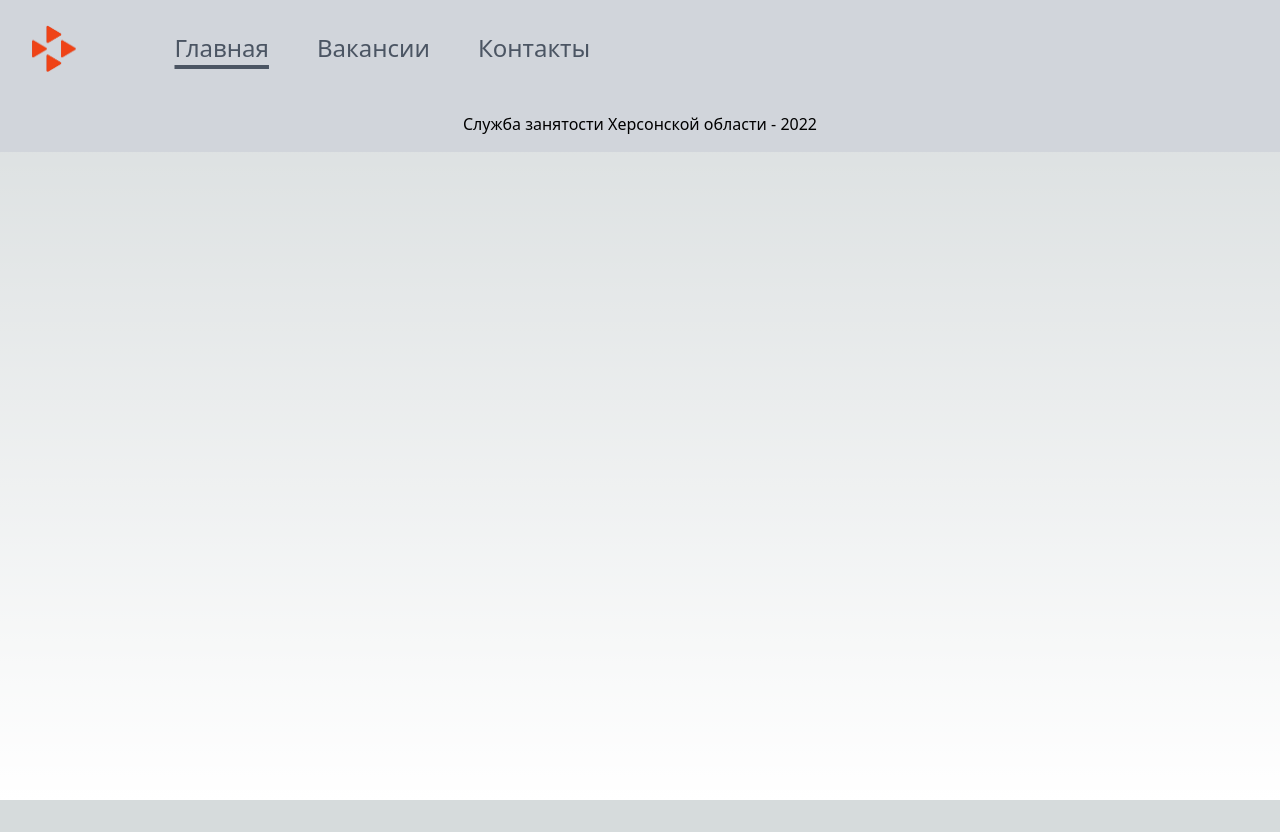
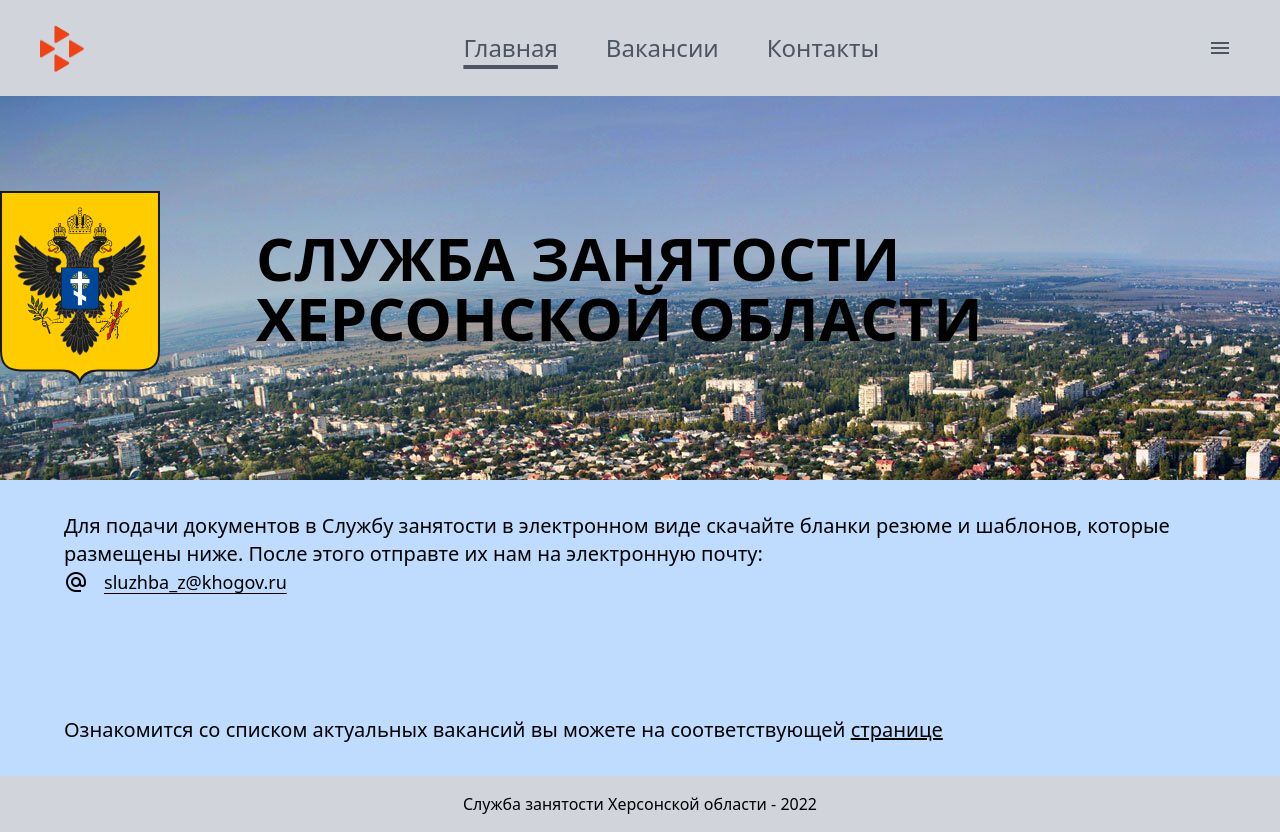
Before and after one commit to employmentservicesks/next-site, a Next.js app: page / in a window 1280 px wide. Before the commit the page ends 800 px from the top, so only its background shows below. Built offline with nearby package versions, Linux system fonts and the light colour scheme.

Commit message:
add index page content and mpbile menu

```diff
--- a/components/NavBar.js
+++ b/components/NavBar.js
@@ -1,40 +1,68 @@
-import Link from "next/link";
 import { useRouter } from "next/router";
+import { useState } from "react";
+import styles from "./Navbar.module.css";
+import NavBarItem from "./NavBarItem";
 
 function NavBar() {
   const router = useRouter();
+  const [showMobileMenu, setShowMobileMenu] = useState(false);
 
-  const checkLocation = (location, path) =>
-    path === location ? "underline" : "";
+  const handleShowMenu = () => setShowMobileMenu(!showMobileMenu);
 
   return (
     <nav className="w-full h-24 sm:px-8 bg-gray-300 dark:bg-gray-700">
-      <div className="container mx-auto w-full h-full flex  items-center text-gray-600 dark:text-gray-100 sm:text-2xl ">
+      <div className="container mx-auto w-full h-full flex  items-center text-gray-600 dark:text-gray-100 text-2xl justify-between px-2">
         <img className="h-12 mr-8 sm:mr-24" src={"/assets/images/logo.png"} />
-        <div
-          className={`mr-12 underline-offset-8 hover:underline decoration-gray-600 dark:decoration-gray-100 decoration-4 ${checkLocation(
-            router.pathname,
-            "/"
-          )}`}
+        <div className={`${styles.desktop_menu}`}>
+          <NavBarItem
+            text={"Главная"}
+            path="/"
+            active={router.pathname === "/"}
+          />
+          <NavBarItem
+            text={"Вакансии"}
+            path="/jobs"
+            active={router.pathname === "/jobs"}
+          />
+          <NavBarItem
+            text={"Контакты"}
+            path="/contacts"
+            active={router.pathname === "/contacts"}
+          />
+        </div>
+        <span
+          onClick={handleShowMenu}
+          className={`${styles.mobile_menu} material-symbols-outlined mr-2 cursor-pointer`}
         >
-          <Link href="/">Главная</Link>
-        </div>
-        <div
-          className={`mr-12 underline-offset-8 hover:underline decoration-gray-600 dark:decoration-gray-100 decoration-4 ${checkLocation(
-            router.pathname,
-            "/jobs"
-          )}`}
-        >
-          <Link href="/jobs">Вакансии</Link>
-        </div>
-        <div
-          className={`mr-12 underline-offset-8 hover:underline decoration-gray-600 dark:decoration-gray-100 decoration-4 ${checkLocation(
-            router.pathname,
-            "/contacts"
-          )}`}
-        >
-          <Link href="/contacts">Контакты</Link>
-        </div>
+          menu
+        </span>
+        {showMobileMenu && (
+          <div className="w-screen h-screen fixed bg-black/60 top-0 left-0 flex items-center justify-center">
+            <span
+              onClick={handleShowMenu}
+              className="material-symbols-outlined absolute top-8 right-8 cursor-pointer"
+            >
+              close
+            </span>
+            <div className={"flex flex-col items-center"}>
+              <NavBarItem
+                text={"Главная"}
+                path="/"
+                active={router.pathname === "/"}
+              />
+              <NavBarItem
+                text={"Вакансии"}
+                path="/jobs"
+                active={router.pathname === "/jobs"}
+              />
+              <NavBarItem
+                text={"Контакты"}
+                path="/contacts"
+                active={router.pathname === "/contacts"}
+              />
+            </div>
+          </div>
+        )}
       </div>
     </nav>
   );
--- /dev/null
+++ b/components/NavBarItem.js
@@ -0,0 +1,16 @@
+import Link from "next/link";
+import styles from "./NavBar.module.css";
+
+export default function NavBarItem({ text, path, active = false }) {
+  return (
+    <div
+      className={`${
+        styles.mobile_menu_item
+      } mr-12 underline-offset-8 hover:underline decoration-gray-600 dark:decoration-gray-100 decoration-4 ${
+        active ? "underline" : ""
+      }`}
+    >
+      <Link href={path}>{text}</Link>
+    </div>
+  );
+}
--- /dev/null
+++ b/components/Navbar.module.css
@@ -0,0 +1,20 @@
+.desktop_menu {
+  display: flex;
+}
+
+.mobile_menu {
+  display: none;
+}
+
+@media screen and (max-width: 425px) {
+  .desktop_menu {
+    display: none;
+  }
+  .mobile_menu {
+    display: flex;
+  }
+
+  .mobile_menu_item {
+    margin-top: 30px;
+  }
+}
--- a/pages/index.js
+++ b/pages/index.js
@@ -1,9 +1,59 @@
 import Layout from "../components/Layout";
+import Hero from "../components/Hero";
+import Link from "next/link";
 
 export default function Home() {
   return (
-    <Layout>
-      <div />
+    <Layout
+      title={"Главная | Служба занятости Херсонской области"}
+      description={
+        "службы занятости центра занятости херсонской области, херсона, работа херсон"
+      }
+    >
+      <Hero />
+      <section className="w-full shadow-2xl bg-blue-200 dark:bg-blue-700 dark:text-gray-100 px-8 sm:px-16 py-8">
+        <span className="block text-xl mb-4 text-bold">
+          Для подачи документов в Службу занятости в электронном виде скачайте
+          бланки резюме и шаблонов, которые размещены ниже. После этого отправте
+          их нам на электронную почту:{" "}
+          <a
+            className="block text-lg mb-8 text-bold flex items-center"
+            href="mailto:sluzhba_z@khogov.ru"
+          >
+            <span className="material-symbols-outlined mr-4">
+              alternate_email
+            </span>
+            <span className="underline underline-offset-4">
+              sluzhba_z@khogov.ru
+            </span>
+          </a>
+        </span>
+        <div className="flex flex-wrap justify-around w-full">
+          <a
+            className="h-12 mb-4 uppercase text-blue-200 font-bold flex items-center border-blue-200 rounded-md hover:bg-blue-200 hover:text-gray-600 justify-center  border border-2 w-48"
+            href="/docs/резюме.docx"
+            download=""
+          >
+            <span class="material-symbols-outlined mr-4">description</span>
+            резюме
+          </a>
+          <a
+            className="sm:ml-2 h-12 uppercase text-blue-200 font-bold flex items-center border-blue-200 rounded-md hover:bg-blue-200 hover:text-gray-600 justify-center  border border-2 w-48"
+            href="/docs/анкета.docx"
+            download=""
+          >
+            <span class="material-symbols-outlined mr-4">description</span>
+            анкета
+          </a>
+        </div>
+        <span className="block text-xl mt-6 text-bold">
+          Ознакомится со списком актуальных вакансий вы можете на
+          соответствующей{" "}
+          <Link className="text-xl mb-4 text-bold underline" href={"/jobs"}>
+            странице
+          </Link>
+        </span>
+      </section>
     </Layout>
   );
 }
```
Also changed, not shown: 2 other files (tests, documents, lock files or other folders).
